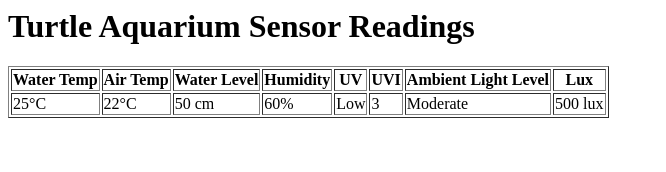
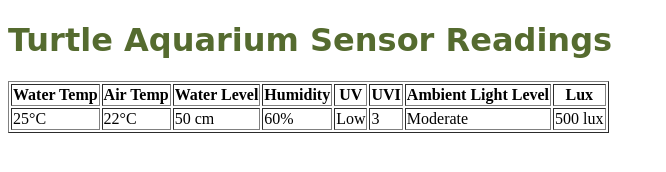
Before and after one commit to AidanMDB/AidanMDB.github.io, a plain HTML site: page index.html in a window 1280 px wide. Shown: the whole page, without its empty margins (0-666 px from the left). Drawn offline with Linux system fonts and the light colour scheme.

Commit message:
added index.css for styles modified index.html to accept styles

```diff
--- /dev/null
+++ b/index.css
@@ -0,0 +1,5 @@
+h1 {
+    font-weight: bold;
+    font-family: cursive;
+    color: darkolivegreen;
+}
--- a/index.html
+++ b/index.html
@@ -1,7 +1,12 @@
-
+<!DOCTYPE html>
 
 
 <html>
+  <head>
+    <link rel="stylesheet" type="text/css" href="index.css">
+  </head>
+
+  <body>
     <h1>Turtle Aquarium Sensor Readings</h1>
     <table border="1">
       <thead>
@@ -29,5 +34,5 @@
         </tr>
       </tbody>
     </table>
-
+  </body>
 </html>
```
Lines whose indentation alone changed are shown as unchanged.
